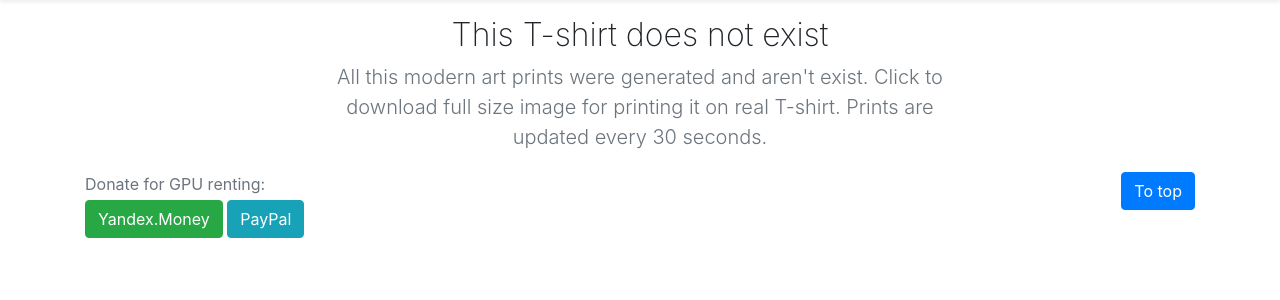
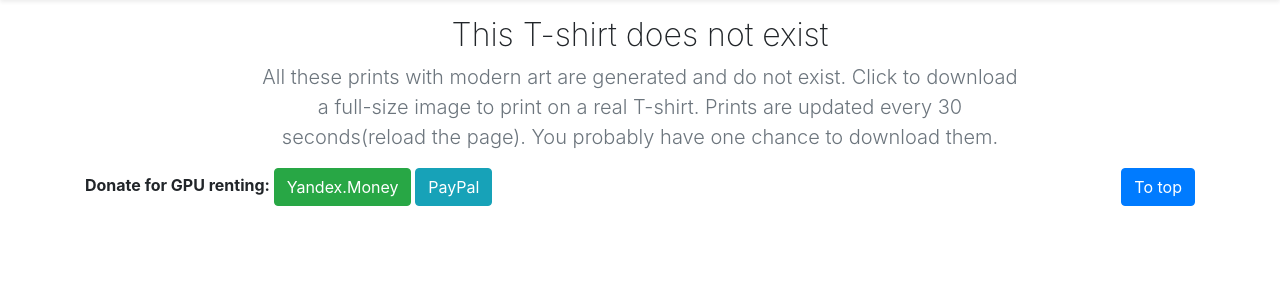
Before and after one commit to EvgenyKashin/ganarts, a Flask app: template server/templates/index.html in a window 1280 px wide. Shown: the part 56-356 px from the top of the page. Run offline with Flask 2, Linux system fonts and the light colour scheme; the template is opened without the code that fills it, so the values that code supplies are empty; some libraries are stand-ins or nearby versions.

Commit message:
Update site description

```diff
--- a/server/static/style.css
+++ b/server/static/style.css
@@ -20,7 +20,7 @@
 }
 
 .jumbotron .container {
-  max-width: 40rem;
+  max-width: 50rem;
 }
 
 footer {
--- a/server/templates/index.html
+++ b/server/templates/index.html
@@ -46,11 +46,13 @@
             <div class="row">
               <div class="col-sm-8 col-md-7 py-4">
                 <h4 class="text-white">About</h4>
-                <p class="text-muted">Pictures are generated with <a href="https://github.com/NVlabs/stylegan">StyleGAN</a>
-                  trained on 40k modern art images. Training process takes 3 days on 4x1080ti GPUs.
-                  Every 30 seconds 9 new images are appeared. For printing this images use specialized sites(place for your ad).
-                  For bigger resolution you can use <a href="http://waifu2x.udp.jp">super resolution</a>(increase image size
-                  from 1024px to 2048px).
+                <p class="text-muted">Images are generated with <a href="https://github.com/NVlabs/stylegan" target="_blank">StyleGAN</a>
+                  neural network, trained on 40,000 images of modern art.
+                  The training process takes 3 days on 4x1080ti GPU.
+                  Every 30 seconds there are 9 new images, and the old ones are deleted.
+                  To print these images, use specialized sites(place for your ad).
+                  To increase the resolution, you can use a <a href="http://waifu2x.udp.jp" target="_blank">super resolution</a>
+                  (increase the image size from 1024px to 2048px).
                 </p>
               </div>
               <div class="col-sm-4 offset-md-1 py-4">
@@ -59,7 +61,7 @@
                   <li><a href="https://twitter.com/digitman_" class="text-white" target="_blank">Like on Twitter</a></li>
                   <li><a href="https://www.facebook.com/profile.php?id=100010913490716" class="text-white" target="_blank">Like on Facebook</a></li>
                   <li><a href="https://github.com/EvgenyKashin/ganarts" class="text-white" target="_blank">Star on GitHub</a></li>
-                  <li><a href="#donate" class="text-white">Donate for GPU renting(page footer)</a></li>
+                  <li><a href="#donate" class="text-white">Donate for GPU renting</a></li>
                 </ul>
               </div>
             </div>
@@ -82,9 +84,10 @@
       <section class="jumbotron text-center">
         <div class="container">
           <h2 class="jumbotron-heading">This T-shirt does not exist</h2>
-          <p class="lead text-muted">All this modern art prints were generated and aren't exist.
-              Click to download full size image for printing it on real T-shirt.
-              Prints are updated every 30 seconds.
+          <p class="lead text-muted">All these prints with modern art are generated and do not exist.
+              Click to download a full-size image to print on a real T-shirt.
+              Prints are updated every 30 seconds(reload the page).
+              You probably have one chance to download them.
           </p>
         </div>
       </section>
@@ -110,13 +113,13 @@
 
     </main>
 
-    <footer class="text-muted">
+    <footer>
       <div class="container">
         <p class="float-right">
           <a href="#" class="btn btn-primary btn-default">To top</a>
         </p>
-        <p>
-          <p id="donate">Donate for GPU renting:</p>
+        <p id="donate" class="font-weight-bold">
+          Donate for GPU renting:
           <a href="https://yasobe.ru/na/na_oplatu_gpu" target="_blank">
             <button class="btn btn-success">Yandex.Money</button></a>
           <a href="https://www.paypal.me/digitman" target="_blank">
```
